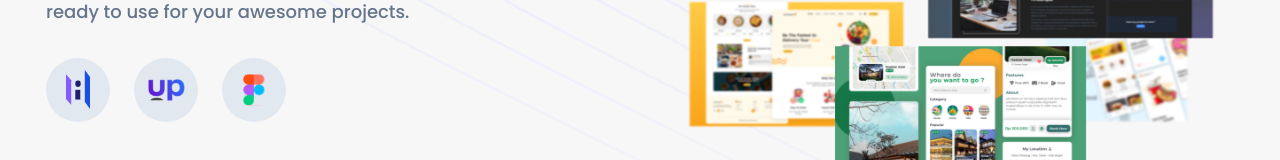
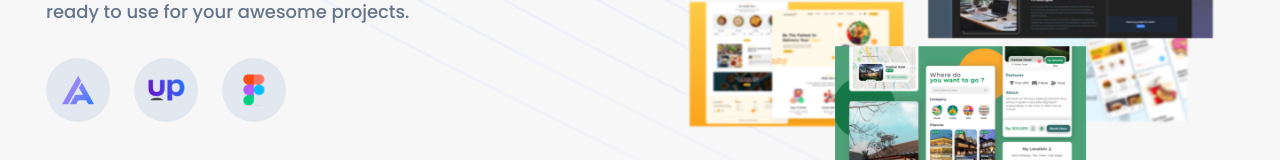
Before and after one commit to Rauliqbal/mridev-site, a Vue app: page /product in a window 1280 px wide. Shown: the part 597-757 px from the top of the page. Built offline with nearby package versions, Linux system fonts and the light colour scheme; what tw-elements, vue-tilt.js would draw is missing.

Commit message:
update skils

```diff
--- a/src/views/About.vue
+++ b/src/views/About.vue
@@ -417,10 +417,7 @@
                      <span class="text-[12px] text-center uppercase text-slate-500 group-hover:text-primary font-semibold transition duration-300 ease-out">Vue Js</span>
                   </div>
                   <div class="flex items-center flex-col gap-2 group">
-                     <img
-                        class="w-20 mx-auto p-4 border-2 border-slate-200 rounded-xl group-hover:-translate-y-2 group-hover:shadow-lg transition duration-300 ease-out"
-                        src="https://raw.githubusercontent.com/danielcranney/readme-generator/main/public/icons/skills/nuxtjs-colored.svg"
-                     />
+                     <img class="w-20 mx-auto p-4 border-2 border-slate-200 rounded-xl group-hover:-translate-y-2 group-hover:shadow-lg transition duration-300 ease-out" src="https://nuxt.com/assets/design-kit/logo/icon-green.svg" />
                      <span class="text-[12px] text-center uppercase text-slate-500 group-hover:text-primary font-semibold transition duration-300 ease-out">Nuxt Js</span>
                   </div>
                </div>
--- a/src/views/Product.vue
+++ b/src/views/Product.vue
@@ -18,8 +18,8 @@
                ready to use for your awesome projects.
             </p>
             <div class="flex items-center gap-6 mt-8">
-               <a target="_blank" href="https://histudio.vercel.app/" class="flex items-center justify-center w-16 h-16 bg-slate-200 rounded-full group">
-                  <img class="w-6 group-hover:scale-125 transition-all duration-200 ease-out" src="../assets/images/histudio-icon.svg" alt="" />
+               <a target="_blank" href="https://azurakit.vercel.app/" class="flex items-center justify-center w-16 h-16 bg-slate-200 rounded-full group">
+                  <img class="w-8 group-hover:scale-125 transition-all duration-200 ease-out" src="../assets/images/azurakit-icon.png" alt="" />
                </a>
 
                <a target="_blank" href="https://www.uplabs.com/rauliqbal" class="flex items-center justify-center w-16 h-16 bg-slate-200 rounded-full group">
```
Also changed, not shown: src/assets/images/azurakit-icon.png (added), src/assets/images/histudio-icon.svg (deleted).
